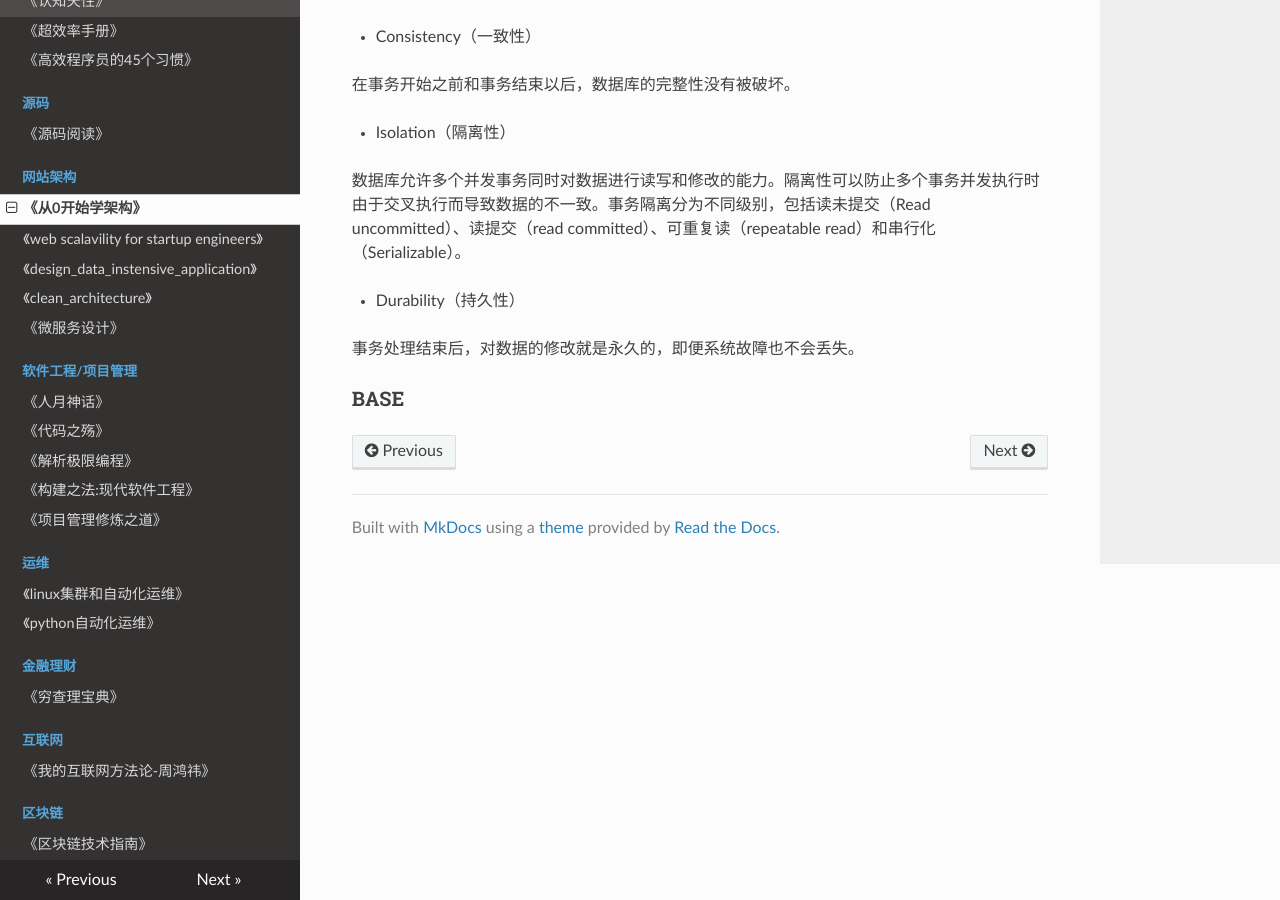
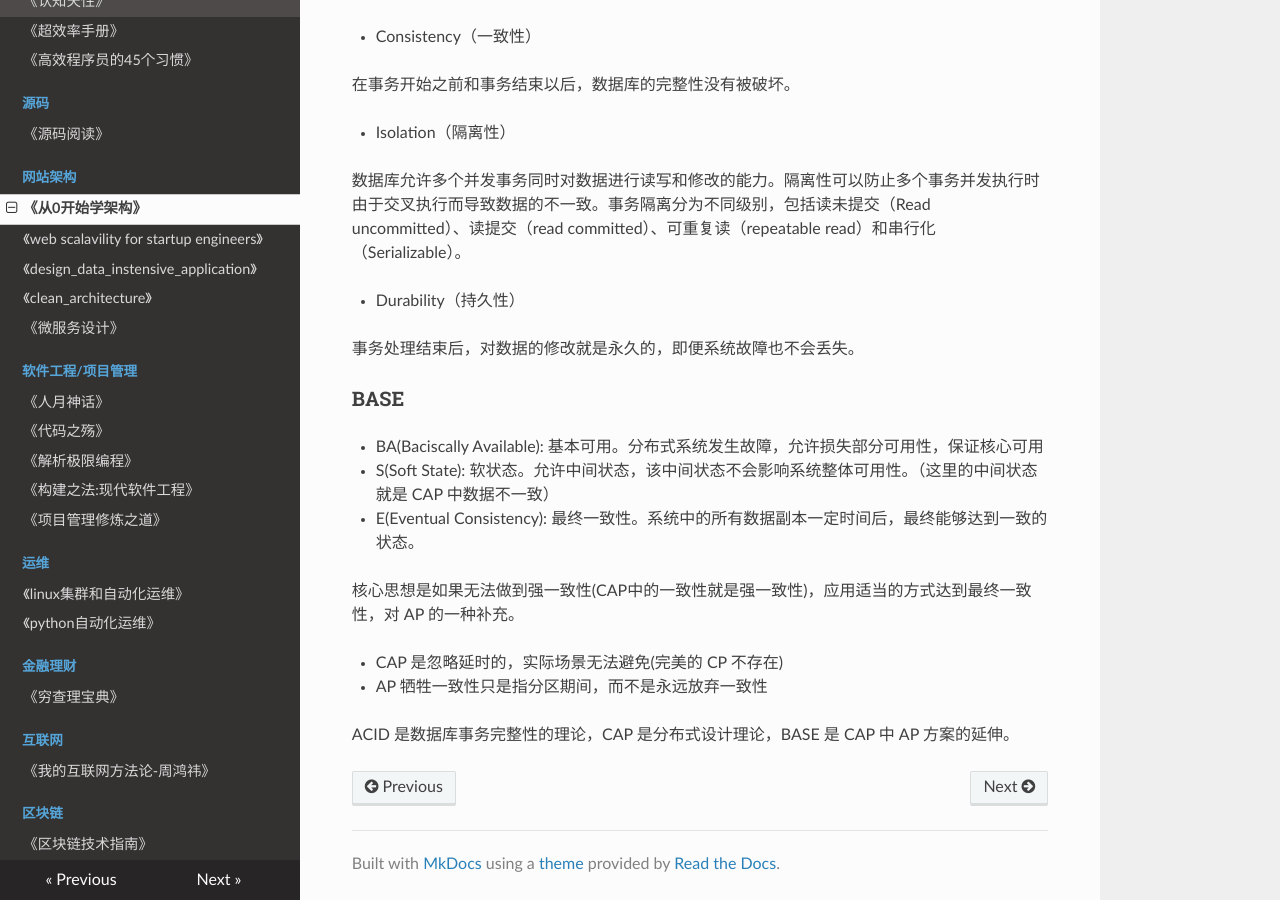
Before and after one commit to PegasusWang/booknotes, an MkDocs documentation site: the page built from docs/网站架构/从0开始学架构/从0开始学架构.md, in a window 1280 px wide and 900 px high, scrolled down 1683 px. Built offline with MkDocs 1.6.1, drawn with Linux system fonts in a browser that asks for light colours; nearby versions of some CDN libraries; old or Windows-style settings are respelled for this version of MkDocs.

Commit message:
BASE理论

```diff
--- a/docs/网站架构/从0开始学架构/从0开始学架构.md
+++ b/docs/网站架构/从0开始学架构/从0开始学架构.md
@@ -57,3 +57,14 @@ ACID 是为了保证数据库事务的正确性提出来的一个理论。
 事务处理结束后，对数据的修改就是永久的，即便系统故障也不会丢失。
 
 ### BASE
+
+- BA(Baciscally Available): 基本可用。分布式系统发生故障，允许损失部分可用性，保证核心可用
+- S(Soft State): 软状态。允许中间状态，该中间状态不会影响系统整体可用性。（这里的中间状态就是 CAP 中数据不一致）
+- E(Eventual Consistency): 最终一致性。系统中的所有数据副本一定时间后，最终能够达到一致的状态。
+
+核心思想是如果无法做到强一致性(CAP中的一致性就是强一致性)，应用适当的方式达到最终一致性，对 AP 的一种补充。
+
+- CAP 是忽略延时的，实际场景无法避免(完美的 CP 不存在)
+- AP 牺牲一致性只是指分区期间，而不是永远放弃一致性
+
+ACID 是数据库事务完整性的理论，CAP 是分布式设计理论，BASE 是 CAP 中 AP 方案的延伸。
```
